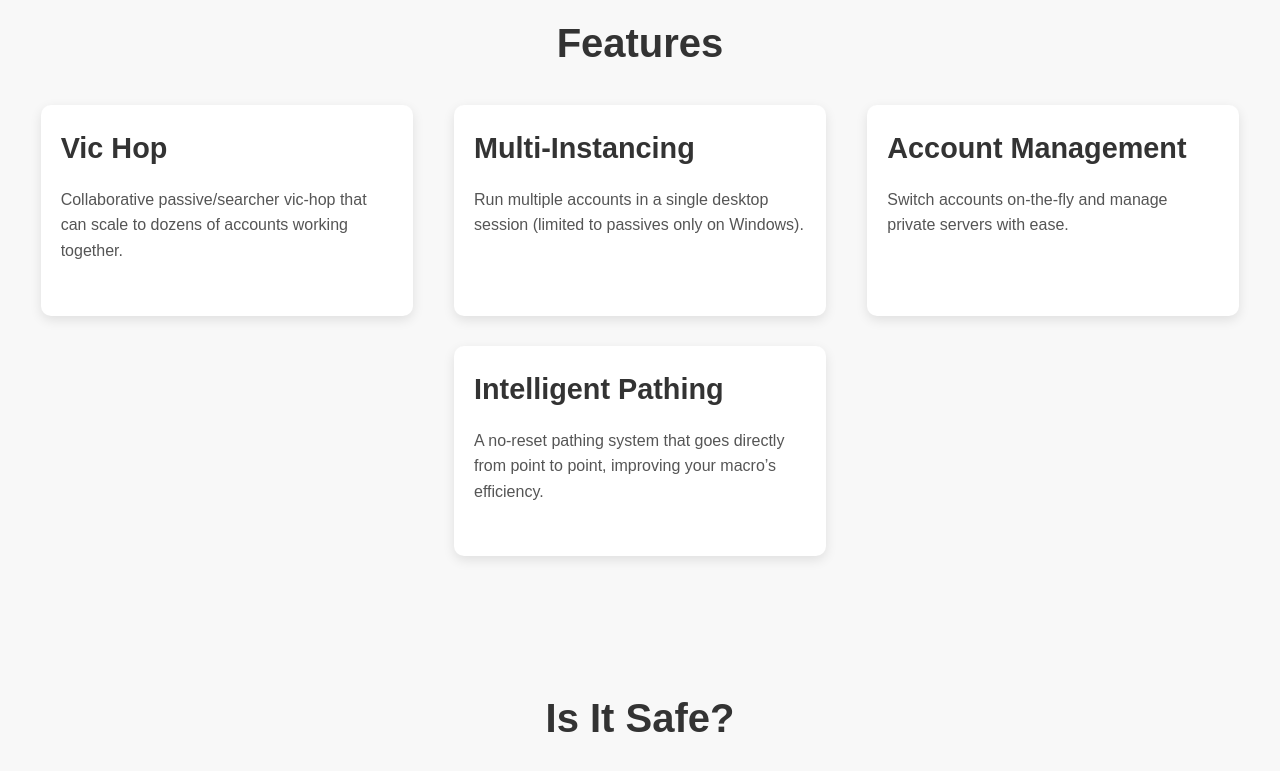
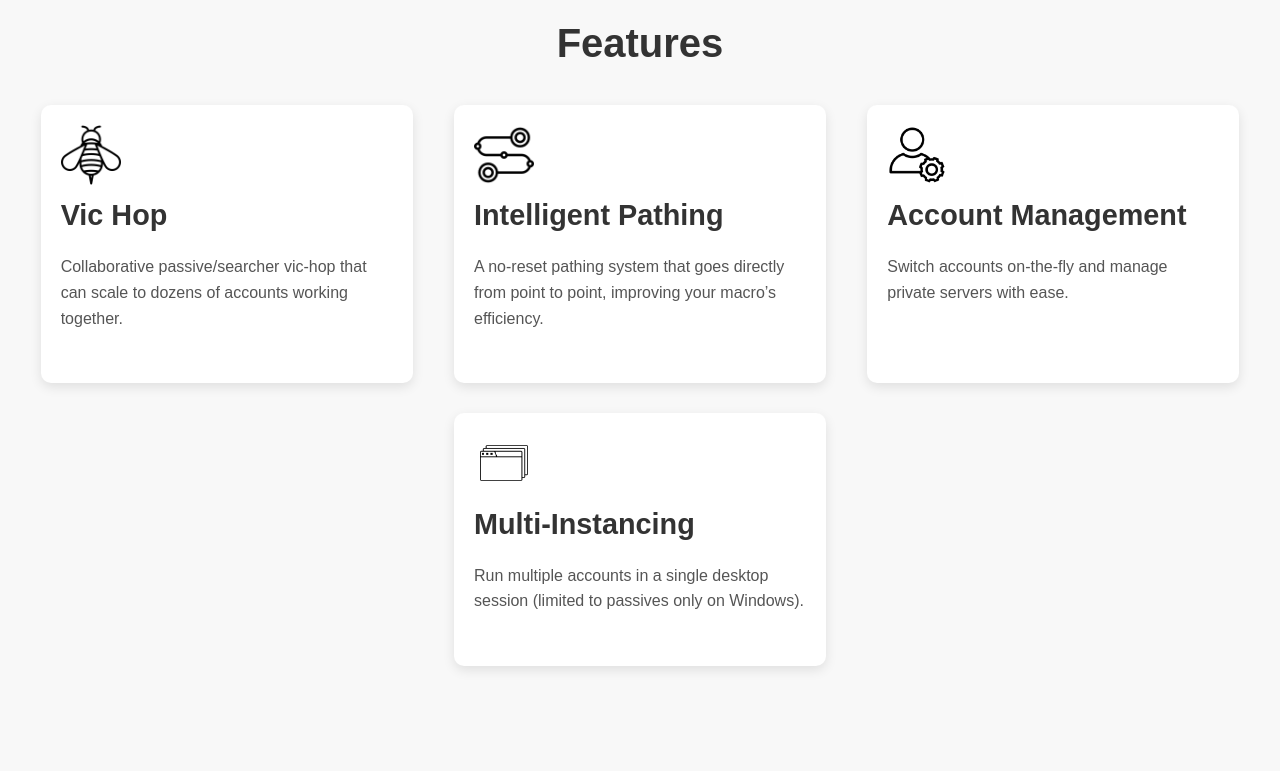
Before and after one commit to Bitethelimezzz/Revolution-Macro-DEMO, a plain HTML site: page index.html in a window 1280 px wide. Shown: the part 1200-1971 px from the top of the page. Drawn offline with Linux system fonts and the light colour scheme.

Commit message:
Update index.html

```diff
--- a/index.html
+++ b/index.html
@@ -23,7 +23,8 @@
         /* Hero Section Styles */
         #hero {
             height: 100vh;
-            background: url('https://example.com/bee-swarm-bg.jpg') no-repeat center center;
+            background: url('revolution-logo.png') no-repeat center center;
+            background-image: url('hero-bg.jpg'); /* Background for the hero section */
             background-size: cover;
             color: white;
             text-align: center;
@@ -126,6 +127,11 @@
             font-size: 1rem;
         }
 
+        .feature-card img {
+            width: 60px; /* Image size for icons */
+            margin-right: 10px;
+        }
+
         /* Footer Styles */
         footer {
             background-color: #333;
@@ -172,6 +178,7 @@
     <header id="hero">
         <div class="overlay"></div>
         <div class="hero-content">
+            <img src="revolution-logo.png" alt="Revolution Logo" style="width: 150px; margin-bottom: 20px;">
             <h1>Welcome to Revolution!</h1>
             <p>Your ultimate macro solution for Bee Swarm Simulator</p>
             <a href="https://discord.gg/bm2bcwZWkj" class="cta-btn">Join Our Discord</a>
@@ -189,20 +196,24 @@
         <h2>Features</h2>
         <div class="feature-list">
             <div class="feature-card">
+                <img src="vic-hop-icon.png" alt="Vic Hop Icon">
                 <h3>Vic Hop</h3>
                 <p>Collaborative passive/searcher vic-hop that can scale to dozens of accounts working together.</p>
             </div>
             <div class="feature-card">
-                <h3>Multi-Instancing</h3>
-                <p>Run multiple accounts in a single desktop session (limited to passives only on Windows).</p>
+                <img src="pathing-icon.png" alt="Pathing Icon">
+                <h3>Intelligent Pathing</h3>
+                <p>A no-reset pathing system that goes directly from point to point, improving your macro’s efficiency.</p>
             </div>
             <div class="feature-card">
+                <img src="account-management-icon.png" alt="Account Management Icon">
                 <h3>Account Management</h3>
                 <p>Switch accounts on-the-fly and manage private servers with ease.</p>
             </div>
             <div class="feature-card">
-                <h3>Intelligent Pathing</h3>
-                <p>A no-reset pathing system that goes directly from point to point, improving your macro’s efficiency.</p>
+                <img src="multi-instancing-icon.png" alt="Multi-Instancing Icon">
+                <h3>Multi-Instancing</h3>
+                <p>Run multiple accounts in a single desktop session (limited to passives only on Windows).</p>
             </div>
         </div>
     </section>
```
